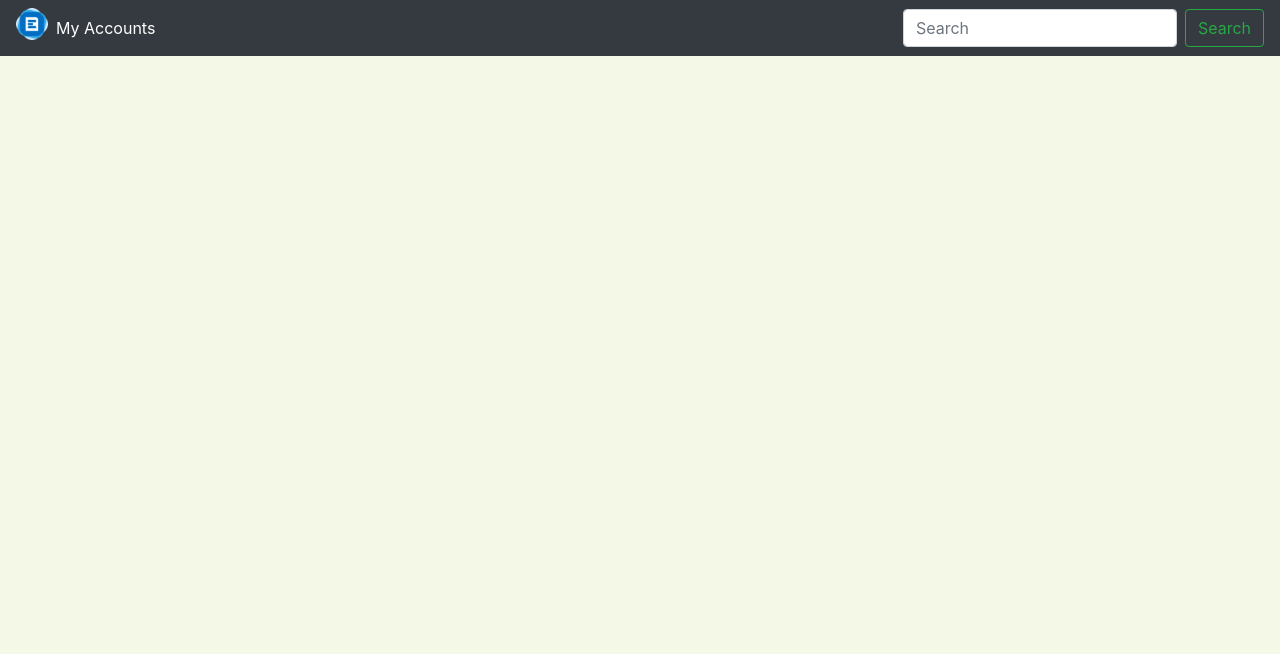
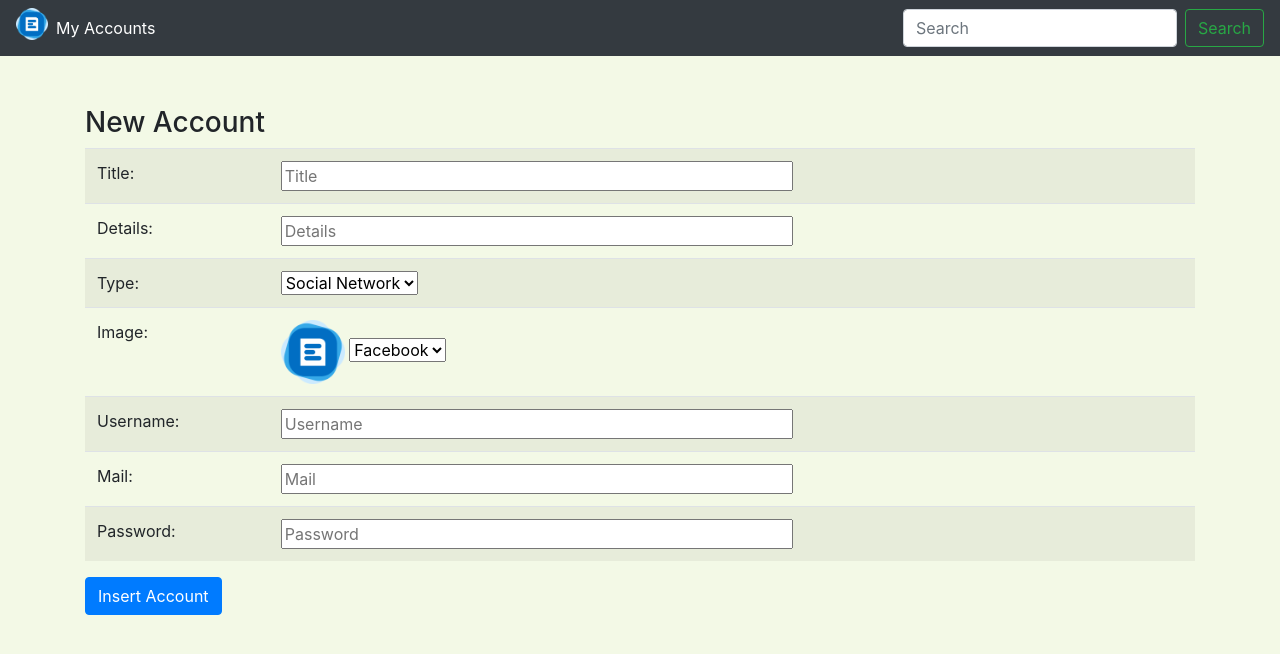
Before and after one commit to GabrieleAncillai/ProyectoProg_5, a Flask app: page /AddAccount in a window 1280 px wide. Shown: the top 654 px of the page. Run offline with Flask 2, Linux system fonts and the light colour scheme; some libraries are stand-ins or nearby versions.

Commit message:
bkvfgsksurif
vdv

```diff
--- a/app.py
+++ b/app.py
@@ -106,6 +106,11 @@ def home():
     return render_template('home.html', AllAccounts=AllAccounts, MyUser=MyUser)
 
 
+@app.route("/AddAccount")
+def AddAccount():
+    return render_template('AddAccount.html')
+
+
 @app.route("/EditAccount")
 def EditAccount():
     AccountID = request.values.get("AccountID")
@@ -113,12 +118,6 @@ def EditAccount():
     print("AccountID: ", AccountID)
     print("item: ", Item)
     return render_template('EditAccount.html', Item=Item, AccountID=AccountID)
-
-@app.route("/AddAccount")
-def AddAccount():
-    AccountID = request.values.get("AccountID")
-    print("AccountID: ", AccountID)
-    return render_template('EditAccount.html', AccountID=AccountID)
 
 # ------------------------------- ACCOUNTS ACTIONS -------------------------------
 
@@ -133,7 +132,7 @@ def InsertAccount():
     username = request.values.get("username")
     mail = request.values.get("mail")
     password = request.values.get("password")
-    UserID = request.values.get("UserID")
+    UserID = session["username"] + app.secret_key
 
     Accounts.insert({
         "title": title,
--- a/templates/AddAccount.html
+++ b/templates/AddAccount.html
@@ -2,7 +2,7 @@
 <html>
 
 <head>
-    <title>Creating New Account</title>
+    <title>Adding Account</title>
     <meta charset="UTF-8">
     <!-- Bootstrap core CSS -->
     <link crossorigin="anonymous" href="https://stackpath.bootstrapcdn.com/bootstrap/4.3.1/css/bootstrap.min.css"
@@ -49,24 +49,19 @@
     </nav>
 
     <div class="container" style="margin-top: 50px;">
-        {% for item in Item %}
 
         <!-- Formulario de Actualización de Evento -->
         <form action="/InsertAccount" method="POST">
-            <h3>Edit Account: {{ item['title'] }}</h3>
-            <input type="text" name="ID" value="{{ item['_id'] }}" hidden>
+            <h3>New Account</h3>
             <!-- Tabla de actualización -->
             <table class="table table-striped">
                 <tr>
                     <td>Title:</td>
-                    <td><input type="text" style="width: 40vw;" name="title" value="{{ item['title'] }}" placeholder="{{ item['title'] }}">
-                    </td>
+                    <td><input type="text" style="width: 40vw;" name="title" placeholder="Title" required></td>
                 </tr>
                 <tr>
                     <td>Details:</td>
-                    <td><input type="text" style="width: 40vw;" name="details" value="{{ item['details'] }}"
-                            placeholder="{{ item['details'] }}">
-                    </td>
+                    <td><input type="text" style="width: 40vw;" name="details" placeholder="Details" required></td>
                 </tr>
                 <tr>
                     <td>Type:</td>
@@ -83,7 +78,7 @@
                 <tr>
                     <td>Image:</td>
                     <td>
-                        <img src="{{ item['image'] }}" style="height: 64px; width: 64px;">
+                        <img src="../static/images/CompanyLogo.png" style="height: 64px; width: 64px;">
                         <select name="image">
                             <option value="../static/images/FacebookLogo.png">Facebook</option>
                         </select>
@@ -91,120 +86,21 @@
                 </tr>
                 <tr>
                     <td>Username:</td>
-                    ail:</td>
-                    <td><input type="text" style="width: 40vw;" name="mail" required></td>
-                </trction="/UpdateAccount" method="POST">
-                 <td>Password:</td>
-                    <td><input type="text" style="width: 40vw;" name="password" required></td>
-                </tr>
-            </table>
-            <button class="btn btn-primary" type="submit"   <form atton>
-            <br />
-        </form>
-        <a href="/home" style="margin-top: 30px;">Return</   <!doctype html>
-<html>
-
-<head>
-    {% for item in Item %}
-    <title>Editing {{ item['title'] }}</title>
-    {% endfor %}
-    <meta charset="UTF-8">
-    <!-- Bootstrap core CSS -->
-    <link crossorigin="anonymous" href="https://stackpath.bootstrapcdn.com/bootstrap/4.3.1/css/bootstrap.min.css"
-        integrity="sha384-ggOyR0iXCbMQv3Xipma34MD+dH/1fQ784/j6cY/iJTQUOhcWr7x9JvoRxT2MZw1T" rel="stylesheet">
-
-    <!-- Scripts -->
-    <script src="{{ url_for('static',filename='assets/twemoji.min.js')}}"></script>
-    <script src="{{ url_for('static',filename='assets/emoji.js')}}"></script>
-
-    <!-- Styles -->
-    <style>
-        .bd-placeholder-img {
-            font-size: 1.125rem;
-            text-anchor: middle;
-            -webkit-user-select: none;
-            -moz-user-select: none;
-            -ms-user-select: none;
-            user-select: none;
-        }
-
-        @media (min-width: 768px) {
-            .bd-placeholder-img-lg {
-                font-size: 3.5rem;
-            }
-        }
-    </style>
-</head>
-
-<body style="background-color:#F3F9E6;">
-    <nav class="navbar navbar-expand-lg navbar-dark bg-dark">
-        <ul class="navbar-nav mr-auto">
-            <li class="nav-item active">
-                <img src="../static/images/CompanyLogo.png" style="width: 32px; height: 32px;">
-            </li>
-            <li class="nav-item active">
-                <a title="Your accounts here!" class="nav-link" href="/home">My Accounts</a>
-            </li>
-        </ul>
-        <form class="form-inline my-2 my-lg-0" action="/SearchAccount">
-            <input class="form-control mr-sm-2" name="key" type="search" placeholder="Search" aria-label="Search">
-            <input type="text" name="refer" value="title" hidden>
-            <button class="btn btn-outline-success my-2 my-sm-0" type="submit">Search</button>
-        </form>
-    </nav>
-
-    <div class="container" style="margin-top: 50px;">
-        {% for item in Item %}
-
-        <!-- Formulario de Actualización de Evento -->
-        <form action="/InsertAccount" method="POST">
-            <h3>Edit Account: {{ item['title'] }}</h3>
-            <input type="text" name="ID" value="{{ item['_id'] }}" hidden>
-            <!-- Tabla de actualización -->
-            <table class="table table-striped">
-                <tr>
-                    <td>Title:</td>
-                    <td><input type="text" style="width: 40vw;" name="title" required></td>
-                </tr>
-                <tr>
-                    <td>Details:</td>
-                    <td><input type="text" style="width: 40vw;" name="details"></td>
-                </tr>
-                <tr>
-                    <td>Type:</td>
-                    <td>
-                        <select name="_type">
-                            <option value="SocialNetwork">Social Network</option>
-                            <option value="VideoGame">VideoGame</option>
-                            <option value="BankAccount">Bank Account</option>
-                            <option value="CloudStorage">Cloud Storage</option>
-                            <option value="Other">Other</option>
-                        </select>
-                    </td>
-                </tr>
-                <tr>
-                    <td>Image:</td>
-                    <td>
-                        <img src="{{ item['image'] }}" style="height: 64px; width: 64px;">
-                        <select name="image">
-                            <option value="../static/images/FacebookLogo.png">Facebook</option>
-                        </select>
-                    </td>
-                </tr>
-                <tr>
-                    <td>Username:</td>
-                    <td><input type="text" style="width: 40vw;" name="username" required></td>
+                    <td><input type="text" style="width: 40vw;" name="username" placeholder="Username" required></td>
                 </tr>
                 <tr>
                     <td>Mail:</td>
-                    <td><input type="text" style="width: 40vw;" name="mail" required></td>
+                    <td><input type="text" style="width: 40vw;" name="mail" placeholder="Mail" required></td>
                 </tr>
                 <tr>
                     <td>Password:</td>
-                    <td><input type="text" style="width: 40vw;" name="password" required></td>
+                    <td><input type="text" style="width: 40vw;" name="password" placeholder="Password" required></td>
                 </tr>
             </table>
-            <button class="btn btn-primary" type="submit">Add</button>
+            <button class="btn btn-primary" type="submit">Insert Account</button>
             <br />
         </form>
-        <a href="/home" style="margin-top: 30px;">Return</a>
+    </div>
+</body>
+
+</html>
```
